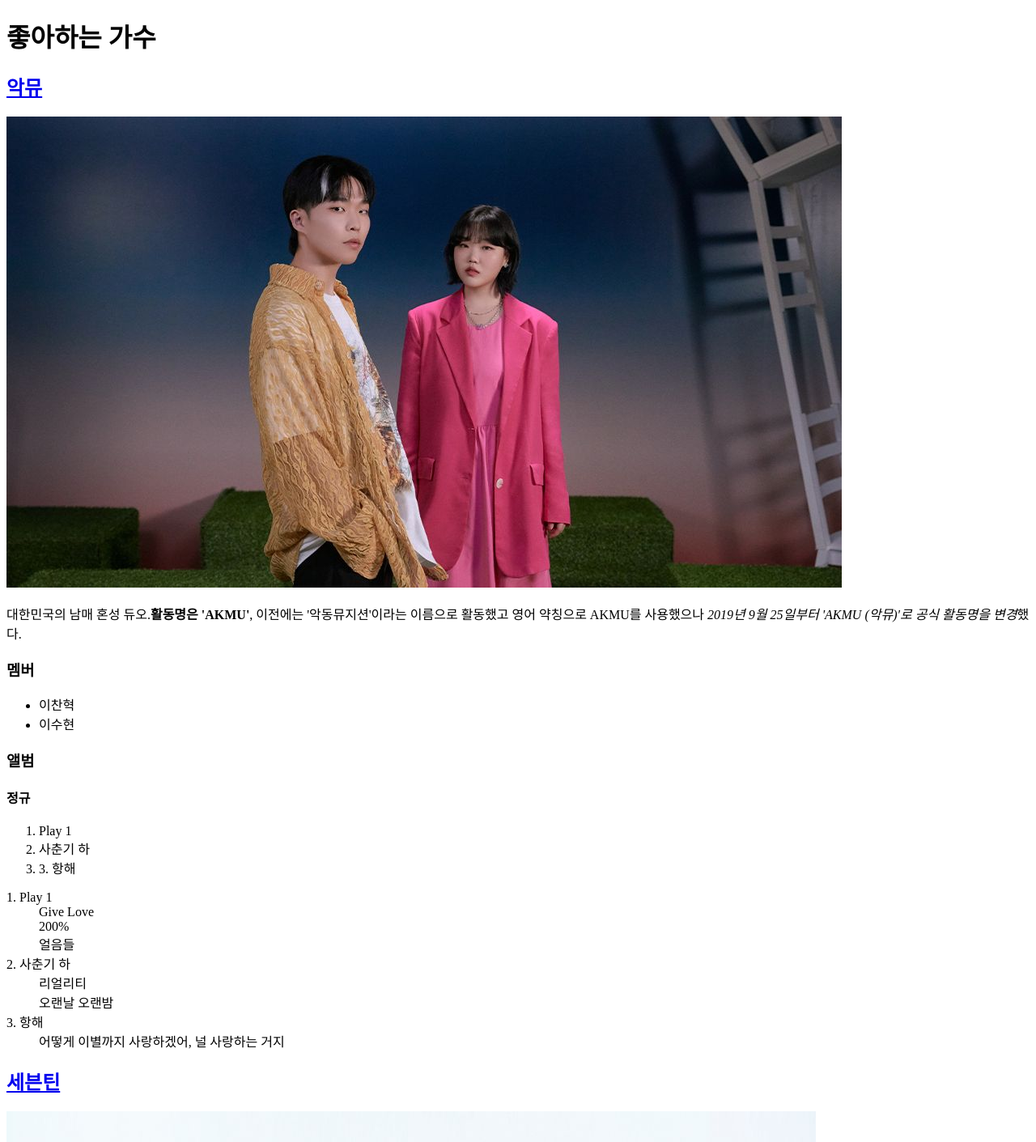
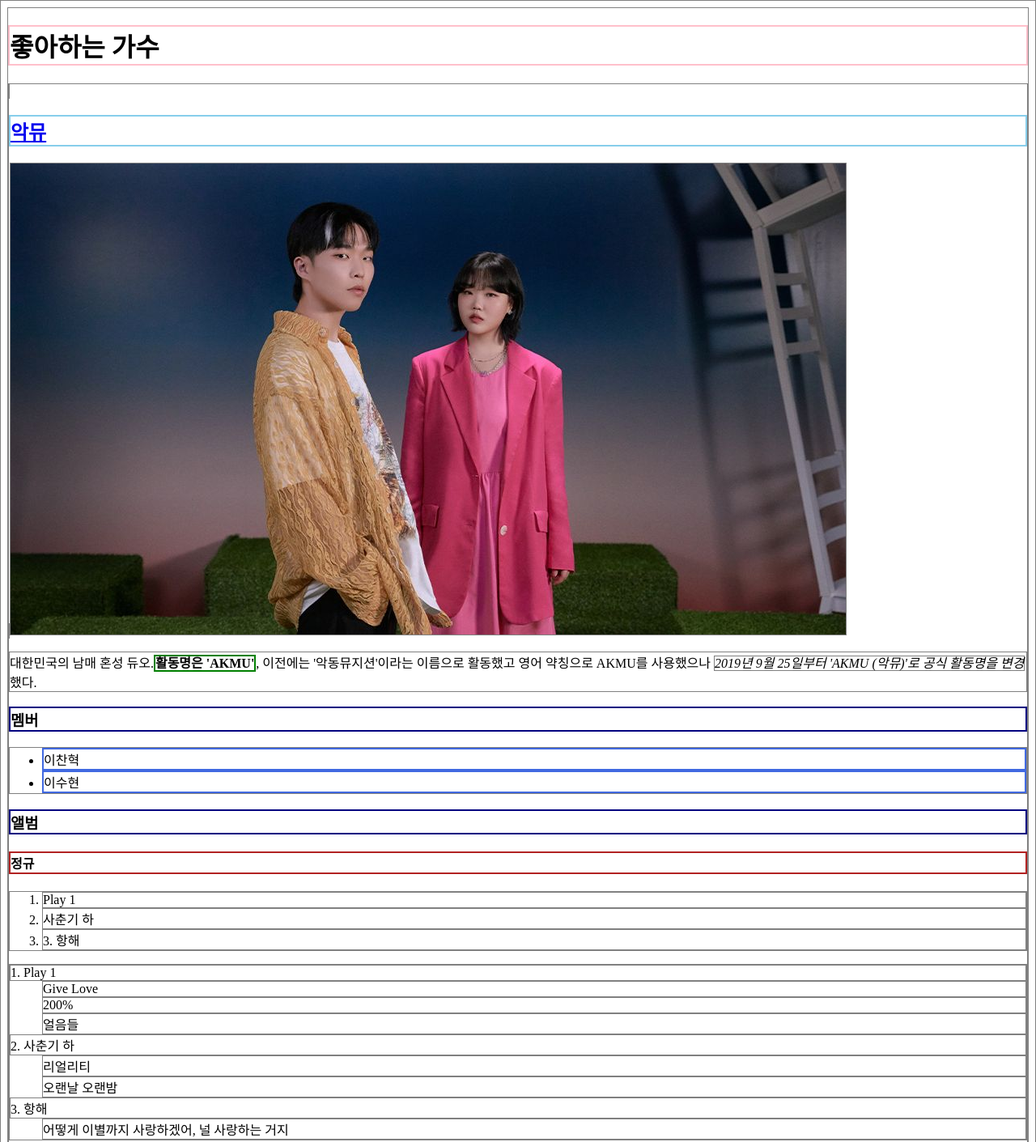
Before and after one commit to ProgrammerYes25/Do_it_interactive_web, a plain HTML site: page 03/index.html in a window 1280 px wide. Shown: the top 1411 px of the page at 81% size. Drawn offline with Linux system fonts and the light colour scheme.

Commit message:
03-02. CSS로 HTML 요소 다양하게 선택 하기 그룹 선택자 까지함

```diff
--- a/03/CSS/style.css
+++ b/03/CSS/style.css
@@ -1 +1,27 @@
 @charset "utf-8";
+/*전체 선택자 연습 예제*/
+* {
+    border: 1px solid gray;
+}
+/*태그 선택자 연습 예제*/
+h1 {
+    border: 2px solid pink;
+}
+h2 {
+    border: 2px solid skyblue;
+}
+h3 {
+    border: 2px solid navy;
+}
+/*자식 선택자 연습 예제*/
+p strong{
+    border: 2px solid green;
+}
+/*자식 선택자 연습 예제(자식만)*/
+ul > li{
+    border: 2px solid royalblue;
+}
+/*그툽 선택자 사용하기*/
+h4, h5, h6{
+    border: 2px solid firebrick;
+}
```
